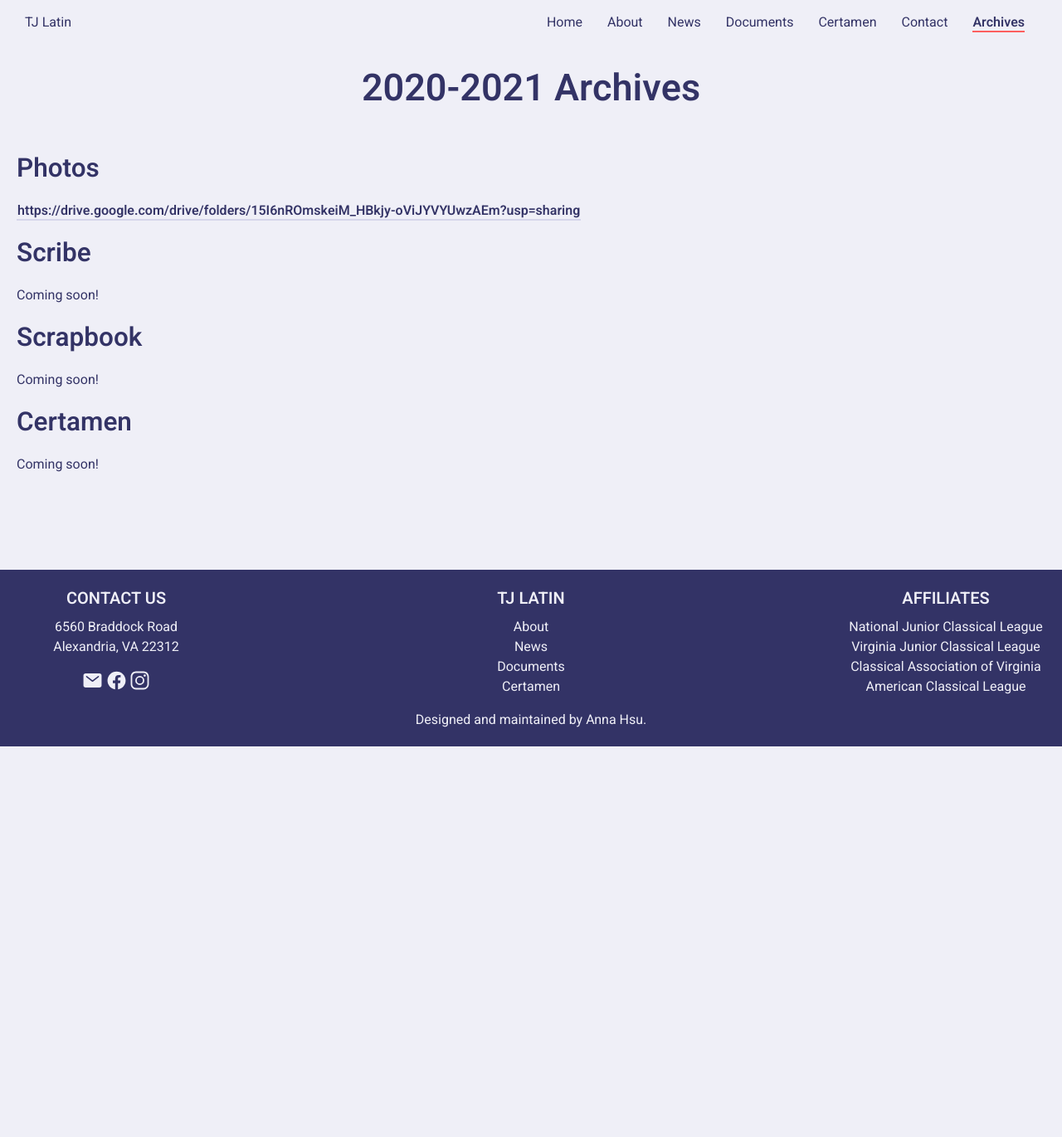
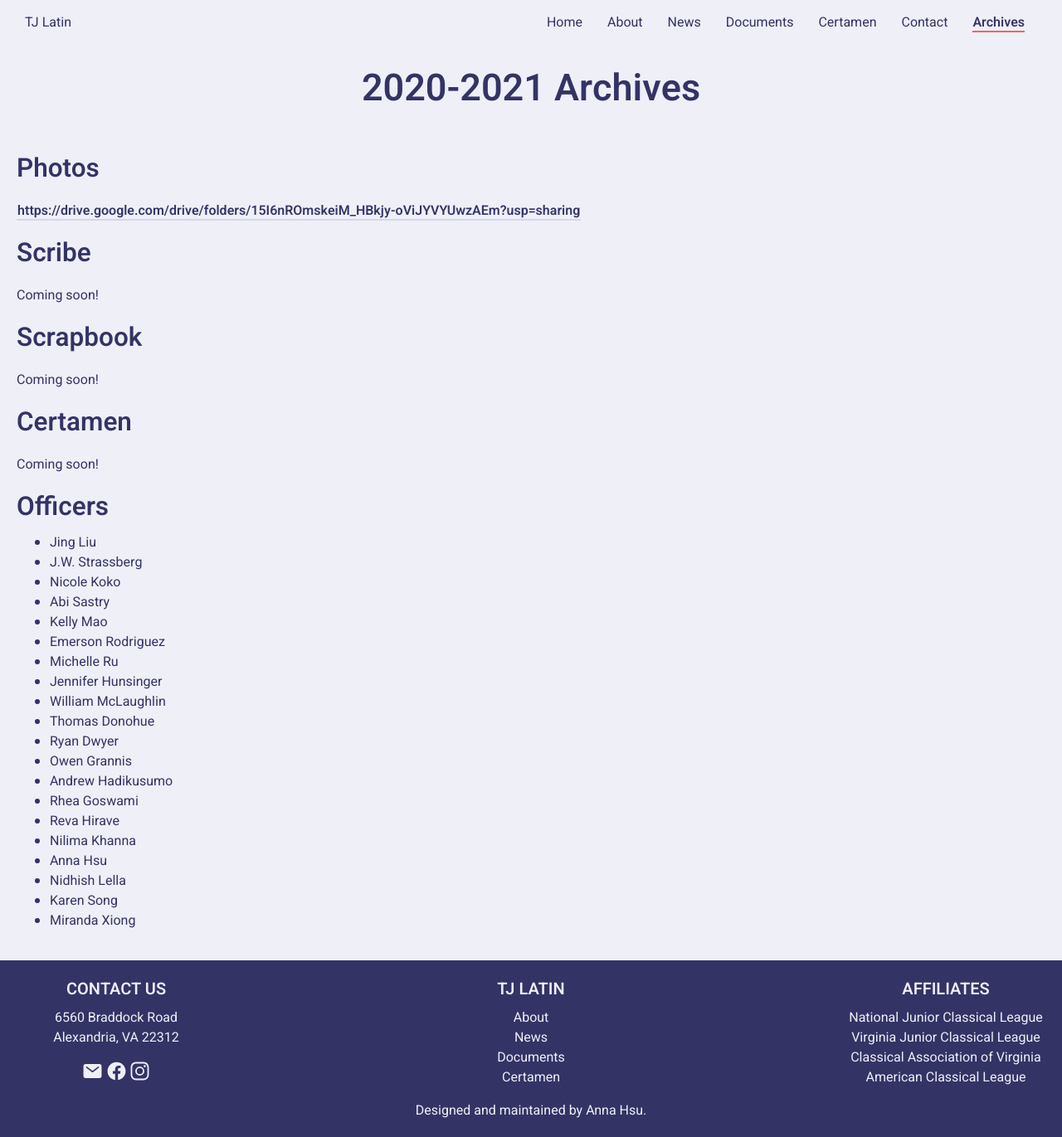
Before and after one commit to TJLatin/website, a Jekyll site: the page built from archives/2020-2021.md, in a window 1280 px wide. Shown: the whole page at 83% size. Built offline with Jekyll 4.4.1, drawn with Linux system fonts in a browser that asks for light colours; before the commit the page ends 900 px from its top, so only the background shows below that.

Commit message:
Move content to archives

```diff
--- a/archives/2020-2021.md
+++ b/archives/2020-2021.md
@@ -13,3 +13,25 @@ Coming soon!
 
 ## Certamen
 Coming soon!
+
+## Officers
+- Jing Liu
+- J.W. Strassberg
+- Nicole Koko
+- Abi Sastry
+- Kelly Mao
+- Emerson Rodriguez
+- Michelle Ru
+- Jennifer Hunsinger
+- William McLaughlin
+- Thomas Donohue
+- Ryan Dwyer
+- Owen Grannis
+- Andrew Hadikusumo
+- Rhea Goswami
+- Reva Hirave
+- Nilima Khanna
+- Anna Hsu
+- Nidhish Lella
+- Karen Song
+- Miranda Xiong
```
